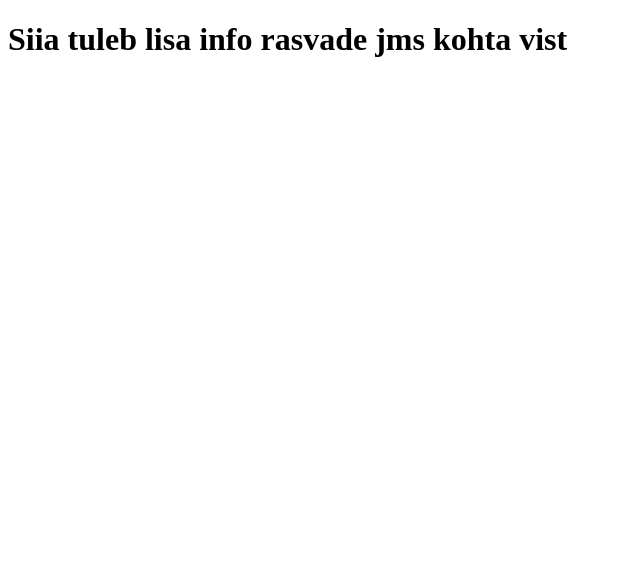
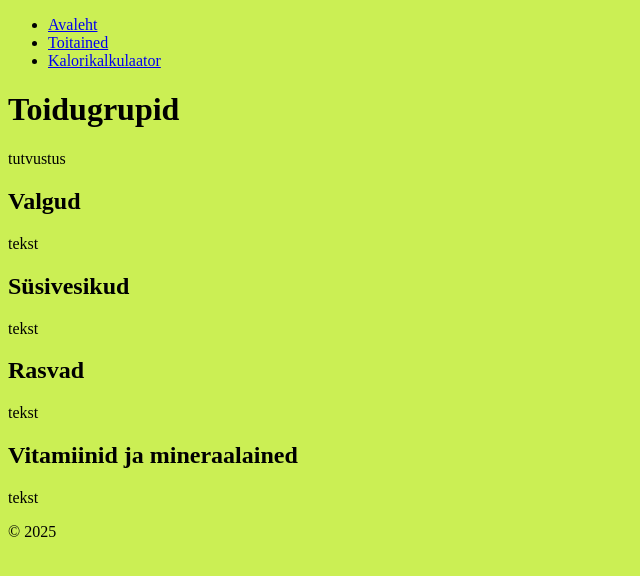
Before and after one commit to villefohs-dot/veebileht_projekt, a plain HTML site: page t4pseminfo.html in a window 1280 px wide. Shown: the whole page, without its empty margins (0-640 px from the left). Drawn offline with Linux system fonts and the light colour scheme.

Commit message:
html täiustatud

```diff
--- a/t4pseminfo.html
+++ b/t4pseminfo.html
@@ -1,12 +1,51 @@
 <!DOCTYPE html>
-<html lang="en">
+<html lang="et">
 <head>
-    <meta charset="UTF-8">
-    <meta name="viewport" content="width=device-width, initial-scale=1.0">
-     <link rel="stylesheet" href="style.css" />
-    <title>Document</title>
+  <meta charset="UTF-8">
+  <meta name="viewport" content="width=device-width, initial-scale=1.0">
+  <title>Toidugrupid</title>
+  <link rel="stylesheet" href="dependencies/style.css">
 </head>
 <body>
-    <h1> Siia tuleb lisa info rasvade jms kohta vist</h1>
+
+  <header>
+    <nav class="navbar">
+      <ul>
+        <li><a href="index.html">Avaleht</a></li>
+        <li><a href="t4pseminfo.html">Toitained</a></li>
+        <li><a href="kalorid.html">Kalorikalkulaator</a></li>
+      </ul>
+    </nav>
+  </header>
+
+  <main>
+    <h1>Toidugrupid</h1>
+    <p>tutvustus</p>
+
+    <section class="toidugrupid">
+      <h2>Valgud</h2>
+      <p>tekst</p>
+    </section>
+
+    <section class="toidugrupid">
+      <h2>Süsivesikud</h2>
+      <p>tekst</p>
+    </section>
+
+    <section class="toidugrupid">
+      <h2>Rasvad</h2>
+      <p>tekst</p>
+    </section>
+
+    <section class="toidugrupid">
+      <h2>Vitamiinid ja mineraalained</h2>
+      <p>tekst</p>
+    </section>
+  </main>
+
+  <footer>
+    <p>&copy; 2025</p>
+  </footer>
+
 </body>
 </html>
```
Also changed, not shown: index.html (+38 -4 lines), kalorid.html (+35 -7 lines), dependencies/script.js (added), dependencies/style.css (renamed from dependencies/stiil.css).
